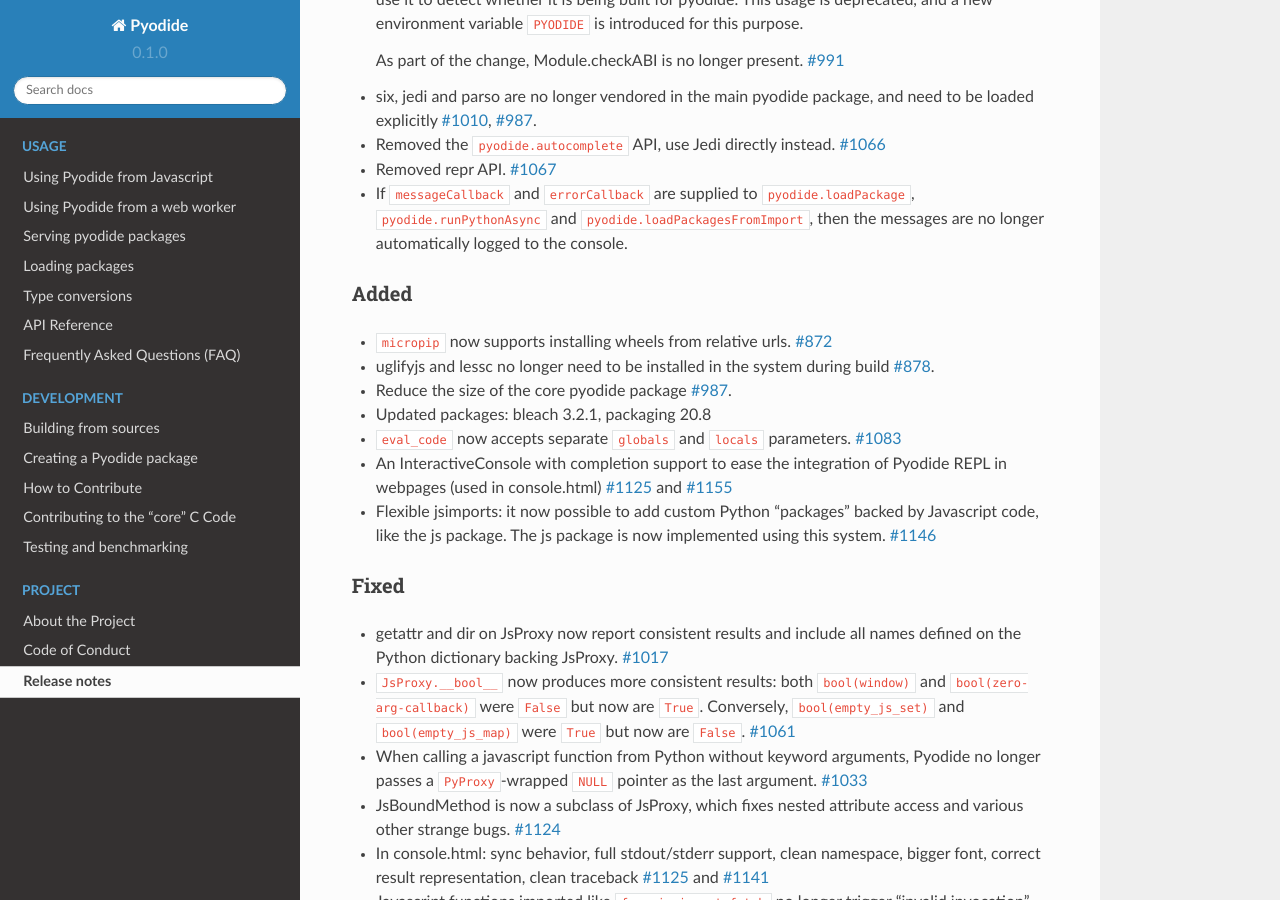
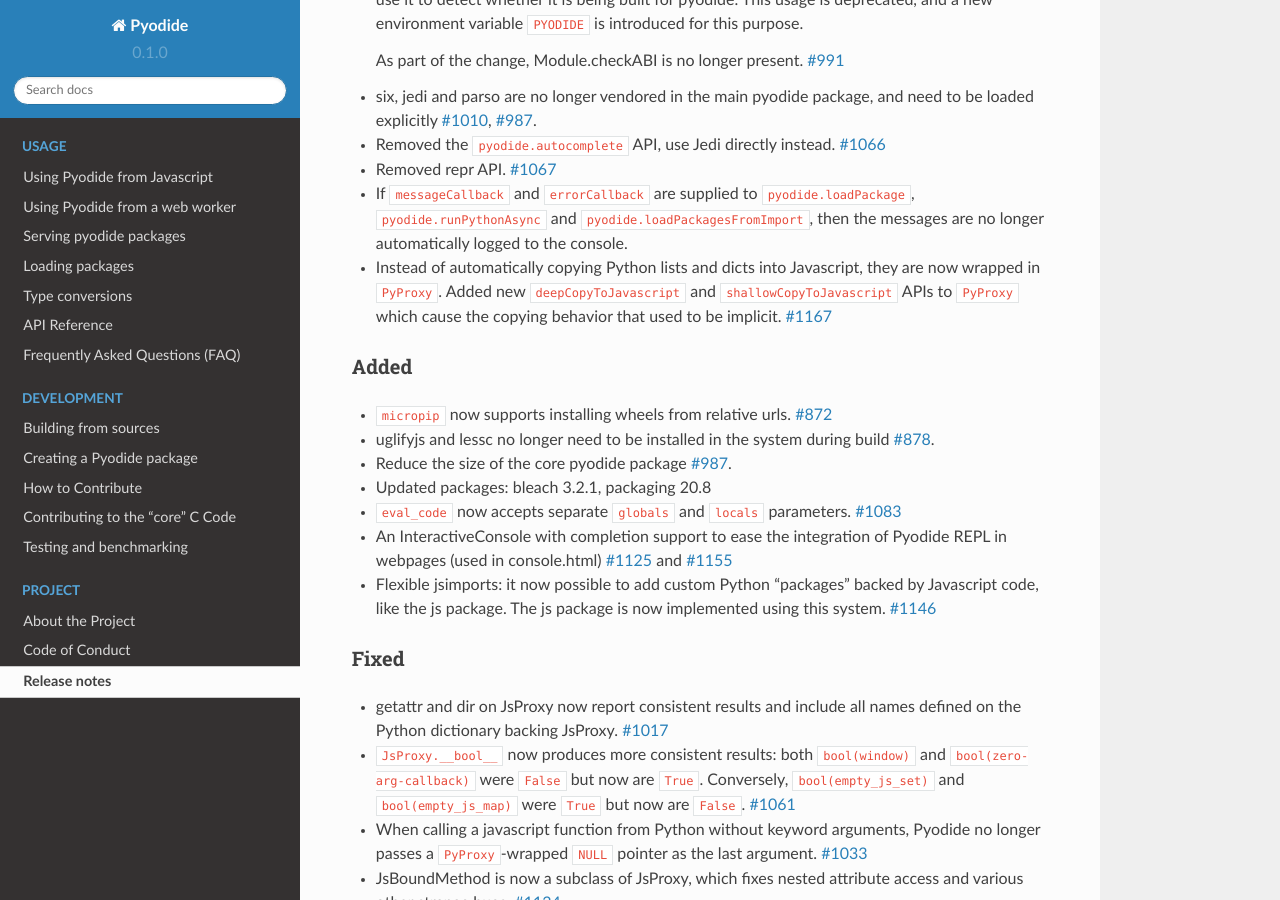
Before and after one commit to pyodide/pyodide, a Sphinx documentation site: the page built from docs/project/changelog.md, in a window 1280 px wide and 900 px high, scrolled down 353 px. Built offline with Sphinx 7.4.7 and the Read the Docs theme 2.0.0, drawn with Linux system fonts in a browser that asks for light colours; the version number is read from the project's files by our own code.

Commit message:
Update changelog

```diff
--- a/docs/project/changelog.md
+++ b/docs/project/changelog.md
@@ -28,6 +28,11 @@
   `pyodide.loadPackage`, `pyodide.runPythonAsync` and
   `pyodide.loadPackagesFromImport`, then the messages are no longer
   automatically logged to the console.
+- Instead of automatically copying Python lists and dicts into Javascript, they
+  are now wrapped in `PyProxy`. Added new `deepCopyToJavascript` and
+  `shallowCopyToJavascript` APIs to `PyProxy` which cause the copying behavior
+  that used to be implicit.
+  [#1167](https://github.com/iodide-project/pyodide/pull/1167)
 
 ### Added
 - `micropip` now supports installing wheels from relative urls. [#872](https://github.com/iodide-project/pyodide/pull/872)
```
